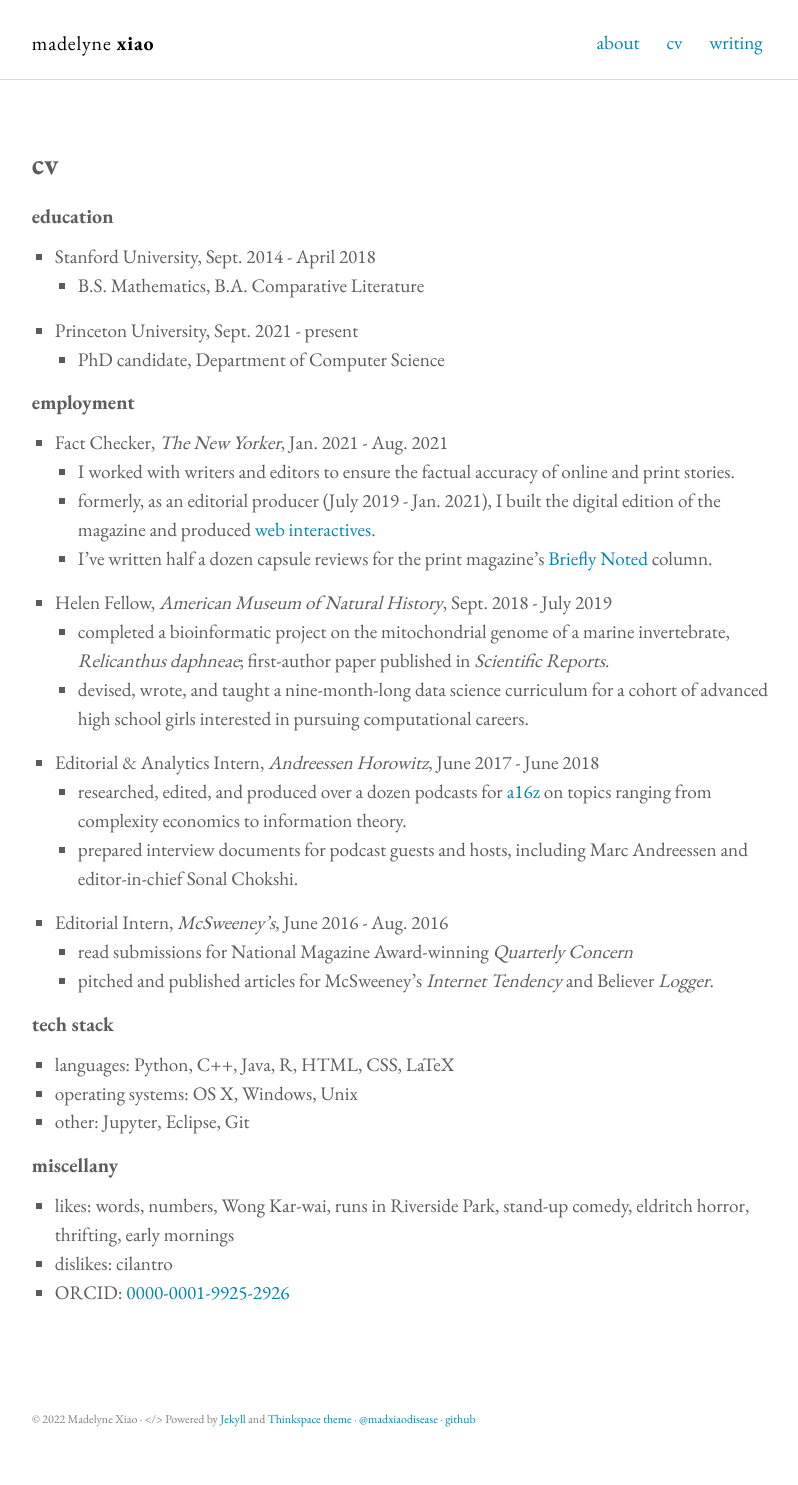
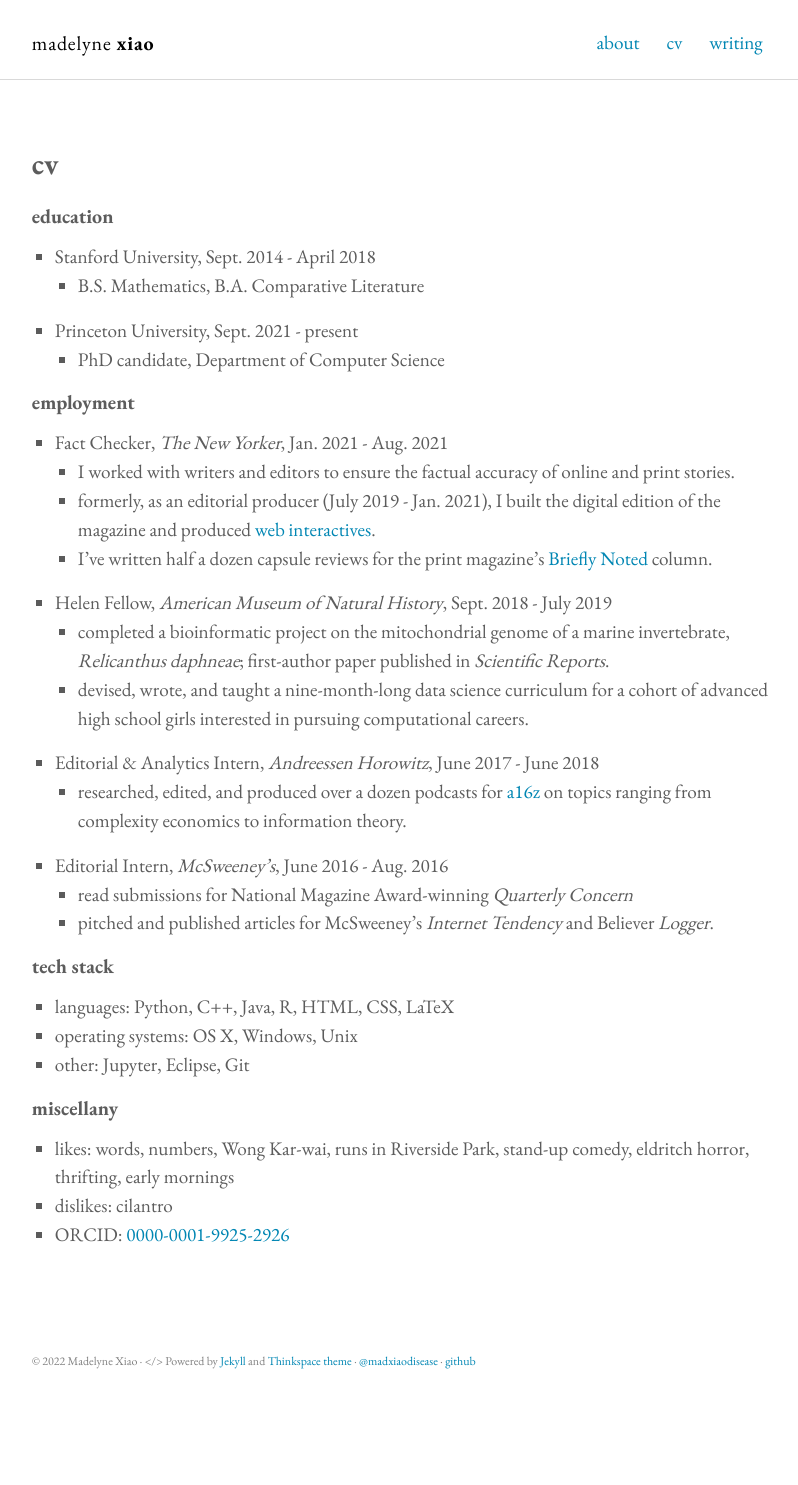
Before and after one commit to madelyne/madelyne.github.io, a Jekyll site: the page built from cv.md, in a window 1280 px wide. Shown: the whole page, without its empty margins (237-1035 px from the left). Built offline with Jekyll 4.4.1, drawn with Linux system fonts in a browser that asks for light colours; after the commit the page ends 1428 px from its top, so only the background shows below that.

Commit message:
update cv

```diff
--- a/cv.md
+++ b/cv.md
@@ -22,7 +22,7 @@ permalink: /cv/
 	-  devised, wrote, and taught a nine-month-long data science curriculum for a cohort of advanced high school girls interested in pursuing computational careers.
 * Editorial & Analytics Intern, _Andreessen Horowitz_, June 2017 - June 2018
 	-  researched, edited, and produced over a dozen podcasts for [a16z](http://www.a16z.com) on topics ranging from complexity economics to information theory.
-	-  prepared interview documents for podcast guests and hosts, including Marc Andreessen and editor-in-chief Sonal Chokshi.
+<!---	-  prepared interview documents for podcast guests and hosts, including Marc Andreessen and editor-in-chief Sonal Chokshi.--->
 * Editorial Intern, _McSweeney's_, June 2016 - Aug. 2016
 	-  read submissions for National Magazine Award-winning _Quarterly Concern_
 	-  pitched and published articles for McSweeney's _Internet Tendency_ and Believer _Logger_.
```
